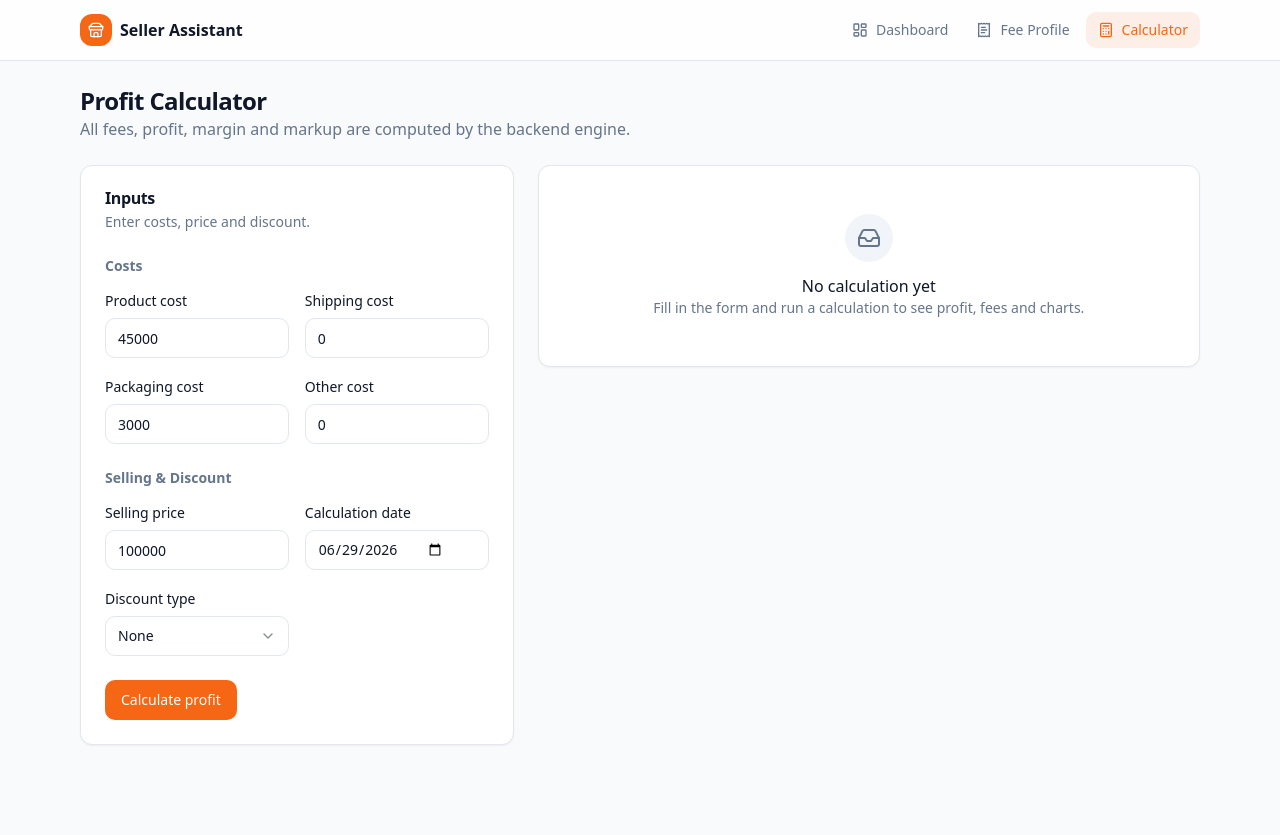
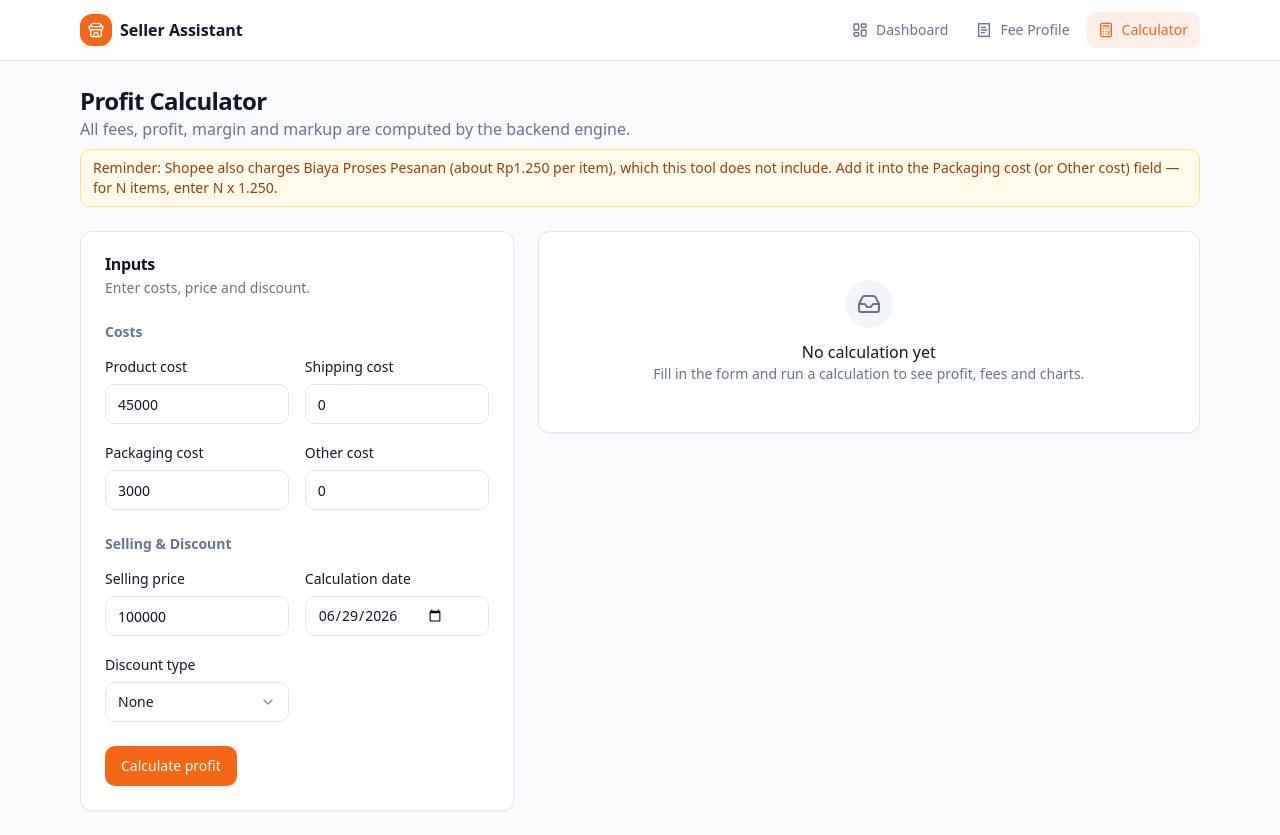
Before and after one commit to Milkha-jo/shopee-seller-ai, a Next.js app in the folder shopee-seller-assistant/web/: page /calculator in a window 1280 px wide. Before the commit the page ends 800 px from the top, so only its background shows below. Built offline with nearby package versions, Linux system fonts and the light colour scheme.

Commit message:
Update page.tsx

```diff
--- a/shopee-seller-assistant/web/app/calculator/page.tsx
+++ b/shopee-seller-assistant/web/app/calculator/page.tsx
@@ -40,8 +40,12 @@ export default function CalculatorPage() {
         <p className="text-muted-foreground">
           All fees, profit, margin and markup are computed by the backend engine.
         </p>
+        <p className="mt-2 rounded-md border border-amber-200 bg-amber-50 px-3 py-2 text-sm text-amber-800">
+          Reminder: Shopee also charges Biaya Proses Pesanan (about Rp1.250 per
+          item), which this tool does not include. Add it into the Packaging cost
+          (or Other cost) field — for N items, enter N x 1.250.
+        </p>
       </div>
-
       <div className="grid gap-6 lg:grid-cols-5">
         <div className="lg:col-span-2">
           <Card>
```
